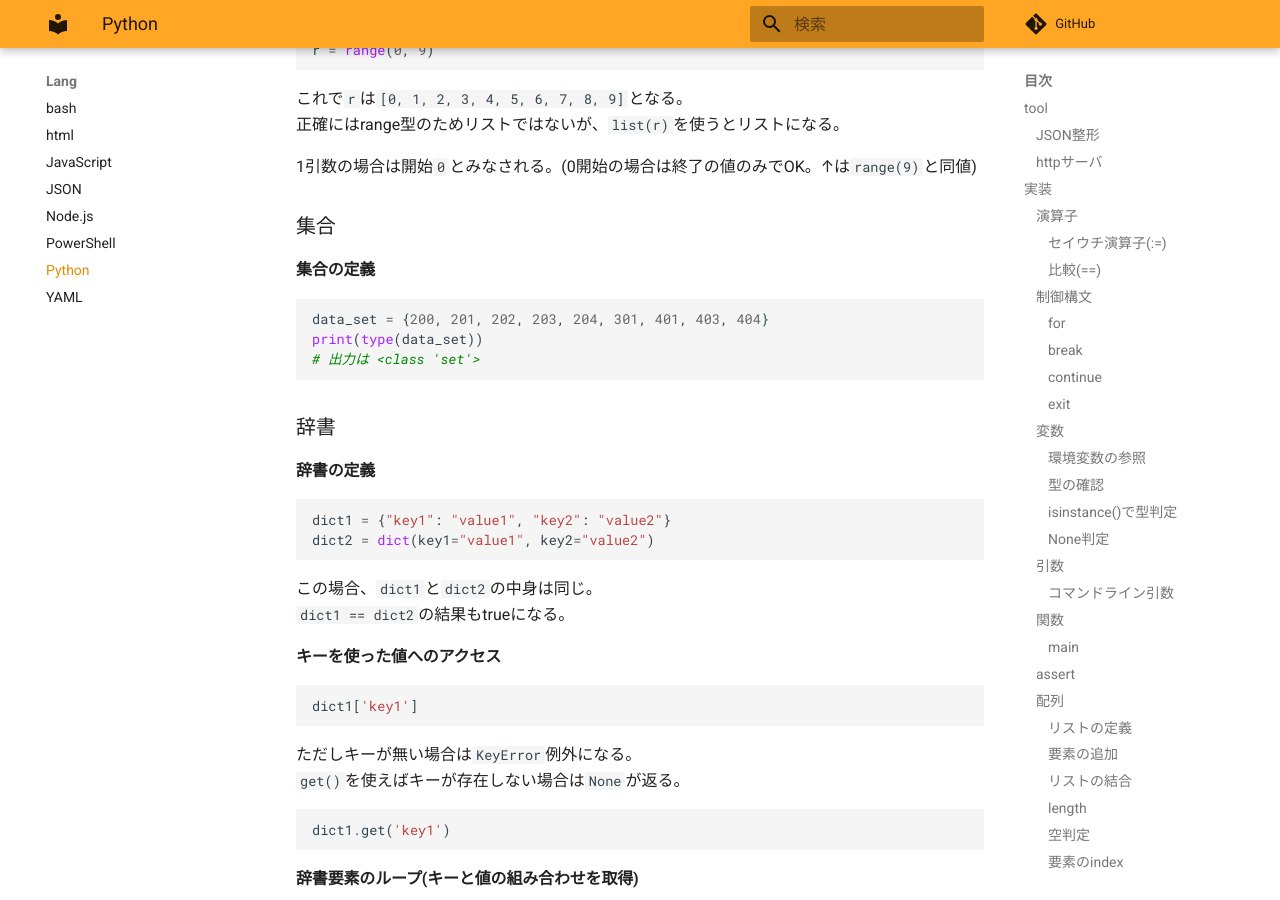
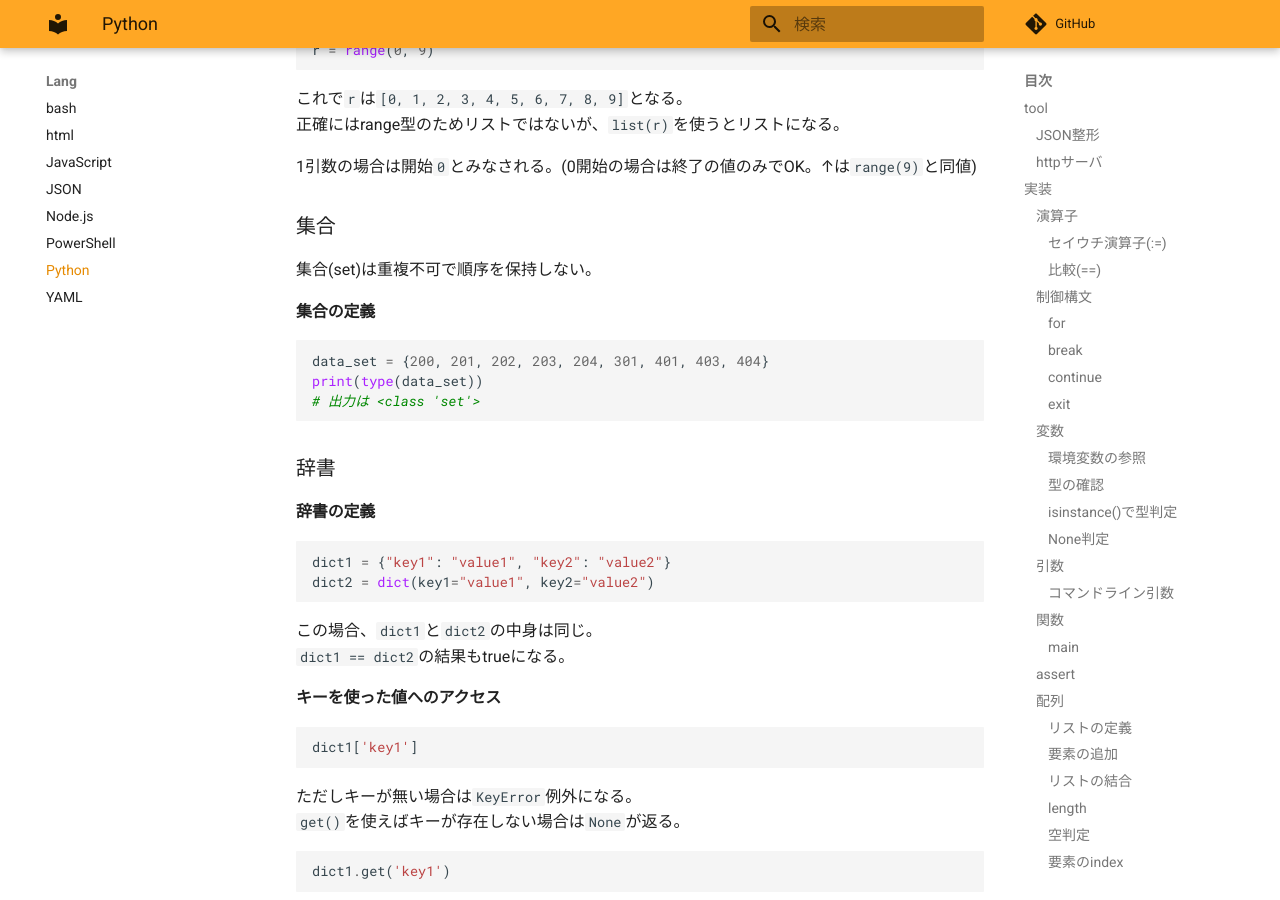
Before and after one commit to zaki-lknr/docs, an MkDocs documentation site: the page built from docs/lang/python.md, in a window 1280 px wide and 900 px high, scrolled down 6730 px. Built offline with MkDocs 1.6.1 and Material for MkDocs 9.7.7, drawn with Linux system fonts in a browser that asks for light colours; comment, search, counter and statistics services are not loaded.

Commit message:
add: lang/python: set説明

```diff
--- a/docs/lang/python.md
+++ b/docs/lang/python.md
@@ -358,6 +358,8 @@ r = range(0, 9)
 1引数の場合は開始`0`とみなされる。(0開始の場合は終了の値のみでOK。↑は`range(9)`と同値)
 
 ### 集合
+
+集合(set)は重複不可で順序を保持しない。
 
 #### 集合の定義
 
```
